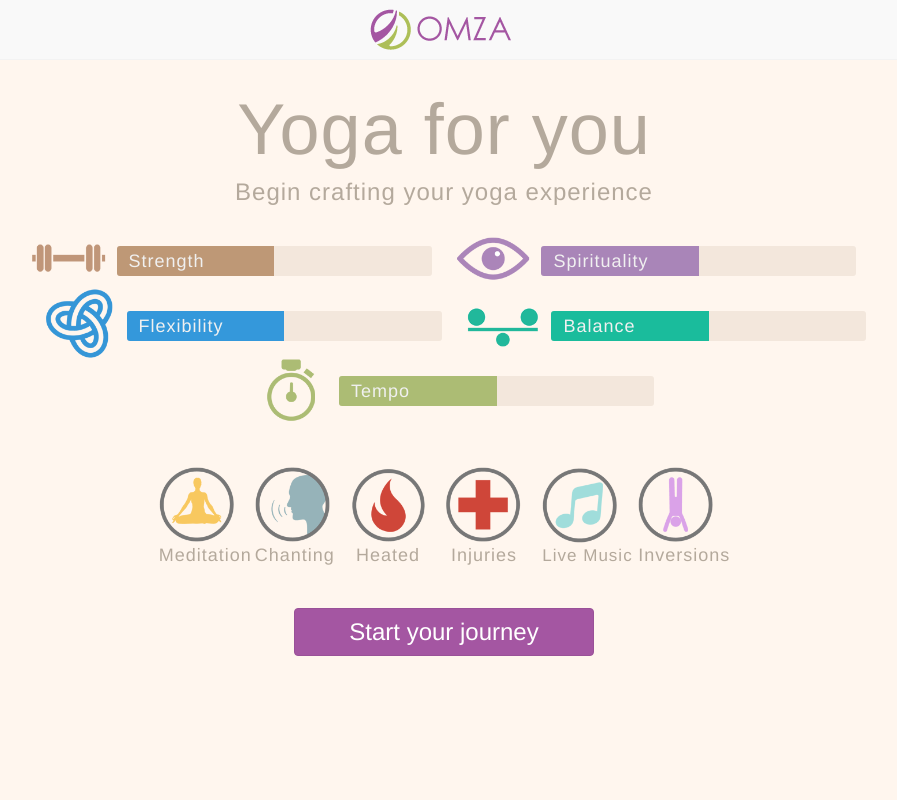
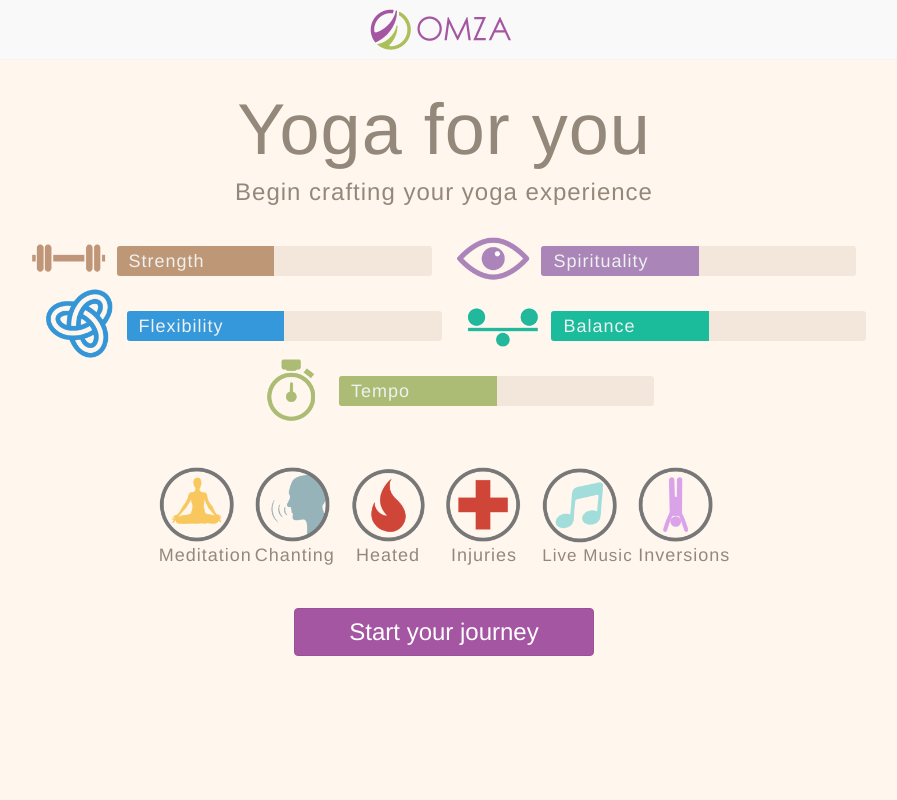
Before and after one commit to kespinola/omza, a PHP site: page / in a window 1280 px wide. Shown: the whole page, without its empty margins (196-1093 px from the left). Run offline with PHP 8.4, Linux system fonts and the light colour scheme; some libraries are stand-ins or nearby versions.

Commit message:
Fix some bleached fonts for prezzie

```diff
--- a/css/main.css
+++ b/css/main.css
@@ -19,8 +19,8 @@ html {
   line-height: 1.4; }
 
 body {
-  color: #b4a99c;
-  font-weight: 100;
+  color: #94887b;
+  font-weight: 300;
   letter-spacing: 1px; }
 
 /*
@@ -327,7 +327,7 @@ h1, h2, h3, h4 {
   .subhead h3 {
     padding: 0 6px;
     background-color: #fff6ee;
-    color: #b4a99c; }
+    color: #94887b; }
 
 .mode-1 .subhead {
   display: none; }
@@ -502,7 +502,8 @@ h1, h2, h3, h4 {
 
 .class-right h3 {
   margin-right: 70px;
-  font-size: 18px; }
+  font-size: 18px;
+  font-weight: 300; }
 
 .class-icon {
   width: 60px;
@@ -722,7 +723,6 @@ h1, h2, h3, h4 {
   position: relative; }
 
 .js-slider .slider-bg {
-  opacity: 0.7;
   cursor: pointer; }
 
 .js-slider.on .slider-bg {
@@ -743,7 +743,6 @@ h1, h2, h3, h4 {
 .slider-l {
   line-height: 30px;
   color: #999;
-  font-weight: 100;
   position: absolute;
   top: 0;
   left: 12px;
@@ -791,7 +790,7 @@ h1, h2, h3, h4 {
 .node-music {
   background-image: url(../img/node-music.png); }
 
-.node .music-label {
+.node-music span {
   white-space: nowrap;
   font-size: 17px; }
 
@@ -820,7 +819,7 @@ h1, h2, h3, h4 {
   cursor: pointer;
   text-decoration: underline;
   margin-top: 6px;
-  color: #b4a99c; }
+  color: #94887b; }
 
 /**
  * Media Queries
@@ -840,11 +839,11 @@ h1, h2, h3, h4 {
     margin-left: 20px; }
   .mode-1 .sub-pane1 h1 {
     font-size: 72px;
-    color: #b4a99c; }
+    color: #94887b; }
   .mode-1 .sub-pane1 h4 {
     font-size: 24px;
     margin: 10px 0;
-    color: #b4a99c; }
+    color: #94887b; }
 
   .sub-pane1 {
     display: inline-block;
--- a/css/main.scss
+++ b/css/main.scss
@@ -22,10 +22,10 @@ html {
     font-size: 1em;
     line-height: 1.4;
 }
-$darkBeige: #B4A99C;
+$darkBeige: #94887B;
 body {
     color: $darkBeige;
-    font-weight: 100;
+    font-weight: 300;
     letter-spacing: 1px;
 }
 
@@ -597,6 +597,7 @@ $studoWidth: 100px;
 .class-right h3 {
     margin-right: 70px;
     font-size: 18px;
+    font-weight: 300;
 }
 .class-icon {
     width: 60px;
@@ -844,7 +845,6 @@ $studoWidth: 100px;
     position: relative;
 }
 .js-slider .slider-bg {
-    opacity: 0.7;
     cursor: pointer;
 }
 .js-slider.on .slider-bg {
@@ -866,7 +866,6 @@ $studoWidth: 100px;
 .slider-l {
     line-height: 30px;
     color: #999;
-    font-weight: 100;
     position: absolute;
     top: 0;
     left: 12px;
@@ -917,7 +916,7 @@ $studoWidth: 100px;
 .node-music {
     background-image: url(../img/node-music.png);
 }
-.node .music-label {
+.node-music span {
     white-space: nowrap;
     font-size: 17px;
 }
```
